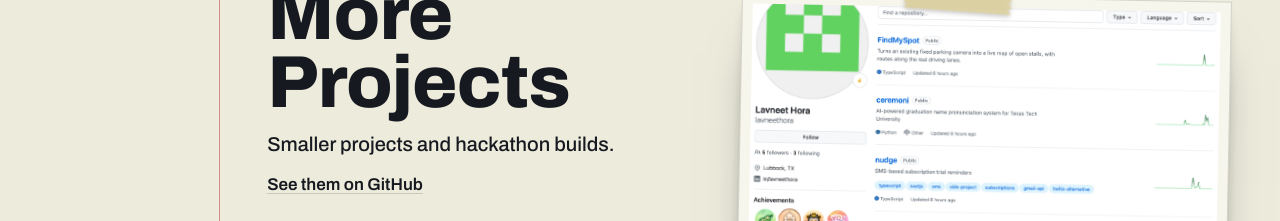
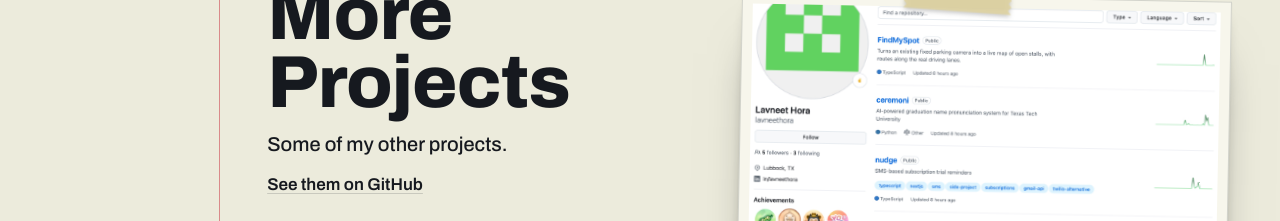
Before and after one commit to lavneethora/portfolio, a Next.js app: page / in a window 1280 px wide. Shown: the part 5080-5301 px from the top of the page. Built offline with nearby package versions, Linux system fonts and the light colour scheme; no server answers.

Commit message:
change text wording

```diff
--- a/src/content/more.ts
+++ b/src/content/more.ts
@@ -4,7 +4,7 @@
  */
 
 /** The sentence under the "More Projects" heading. */
-export const moreIntro = "Smaller projects and hackathon builds.";
+export const moreIntro = "Some of my other projects.";
 
 /** The picture taped next to it: the repository list on my GitHub profile. */
 export const githubShot = {
```
